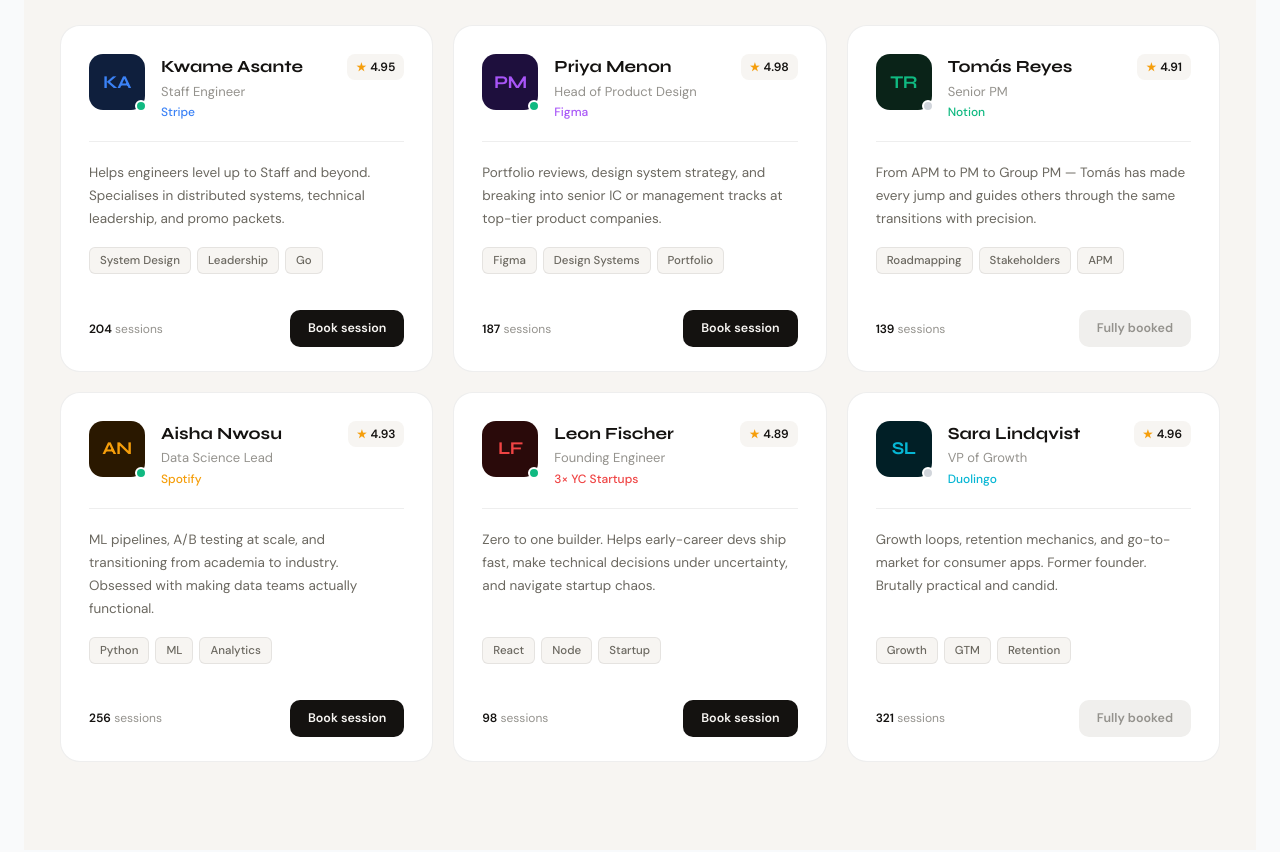
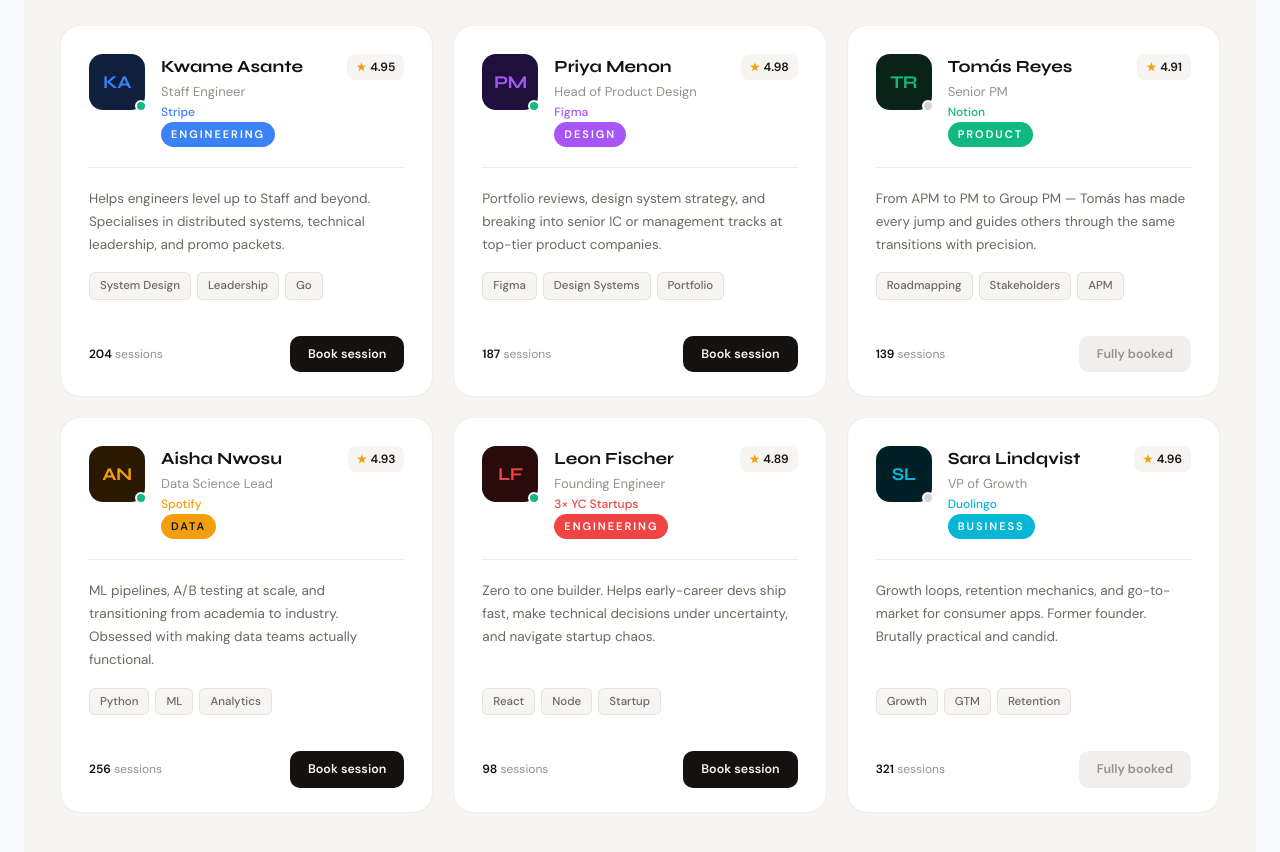
Before and after one commit to MentoNest/skillsync_frontend, a Next.js app: page / in a window 1280 px wide. Shown: the part 2520-3372 px from the top of the page. Built offline with nearby package versions, Linux system fonts and the light colour scheme; a web font is replaced by a local one.

Commit message:
category component

```diff
--- /dev/null
+++ b/components/CategoryBadge.tsx
@@ -0,0 +1,49 @@
+interface CategoryBadgeProps {
+  category: string
+  backgroundColor?: string
+  textColor?: string
+  className?: string
+}
+
+function normalizeHexColor(color: string) {
+  const hex = color.trim()
+  if (/^#([A-Fa-f0-9]{3}){1,2}$/.test(hex)) {
+    if (hex.length === 4) {
+      return `#${hex[1]}${hex[1]}${hex[2]}${hex[2]}${hex[3]}${hex[3]}`
+    }
+    return hex
+  }
+  return ''
+}
+
+function getContrastingTextColor(color: string) {
+  const hex = normalizeHexColor(color)
+  if (!hex) {
+    return '#fff'
+  }
+
+  const red = parseInt(hex.slice(1, 3), 16)
+  const green = parseInt(hex.slice(3, 5), 16)
+  const blue = parseInt(hex.slice(5, 7), 16)
+
+  const brightness = (red * 299 + green * 587 + blue * 114) / 1000
+  return brightness > 160 ? '#0f172a' : '#fff'
+}
+
+export default function CategoryBadge({
+  category,
+  backgroundColor = '#dbeafe',
+  textColor,
+  className = '',
+}: CategoryBadgeProps) {
+  const badgeTextColor = textColor ?? getContrastingTextColor(backgroundColor)
+
+  return (
+    <span
+      className={`inline-flex items-center rounded-full px-2.5 py-1 text-[11px] font-semibold uppercase tracking-[0.18em] ${className}`}
+      style={{ backgroundColor, color: badgeTextColor }}
+    >
+      {category}
+    </span>
+  )
+}
--- a/components/landing/MentorDiscoverySection.tsx
+++ b/components/landing/MentorDiscoverySection.tsx
@@ -3,6 +3,7 @@
 import Link from 'next/link';
 import Image from 'next/image';
 import { useState } from 'react';
+import CategoryBadge from '../CategoryBadge';
 
 const filters = ['All', 'Engineering', 'Design', 'Product', 'Business', 'Data'];
 
@@ -505,6 +506,7 @@ export default function MentorDiscoverySection() {
                   <p className="md-name">{mentor.name}</p>
                   <p className="md-role">{mentor.role}</p>
                   <p className="md-company" style={{ color: mentor.accent }}>{mentor.company}</p>
+                  <CategoryBadge category={mentor.category} backgroundColor={mentor.accent} />
                 </div>
 
                 <div className="md-rating">
--- a/tsconfig.json
+++ b/tsconfig.json
@@ -18,6 +18,7 @@
         "name": "next"
       }
     ],
+    "ignoreDeprecations": "6.0",
     "baseUrl": ".",
     "paths": {
       "@/components/*": ["components/*"],
```
